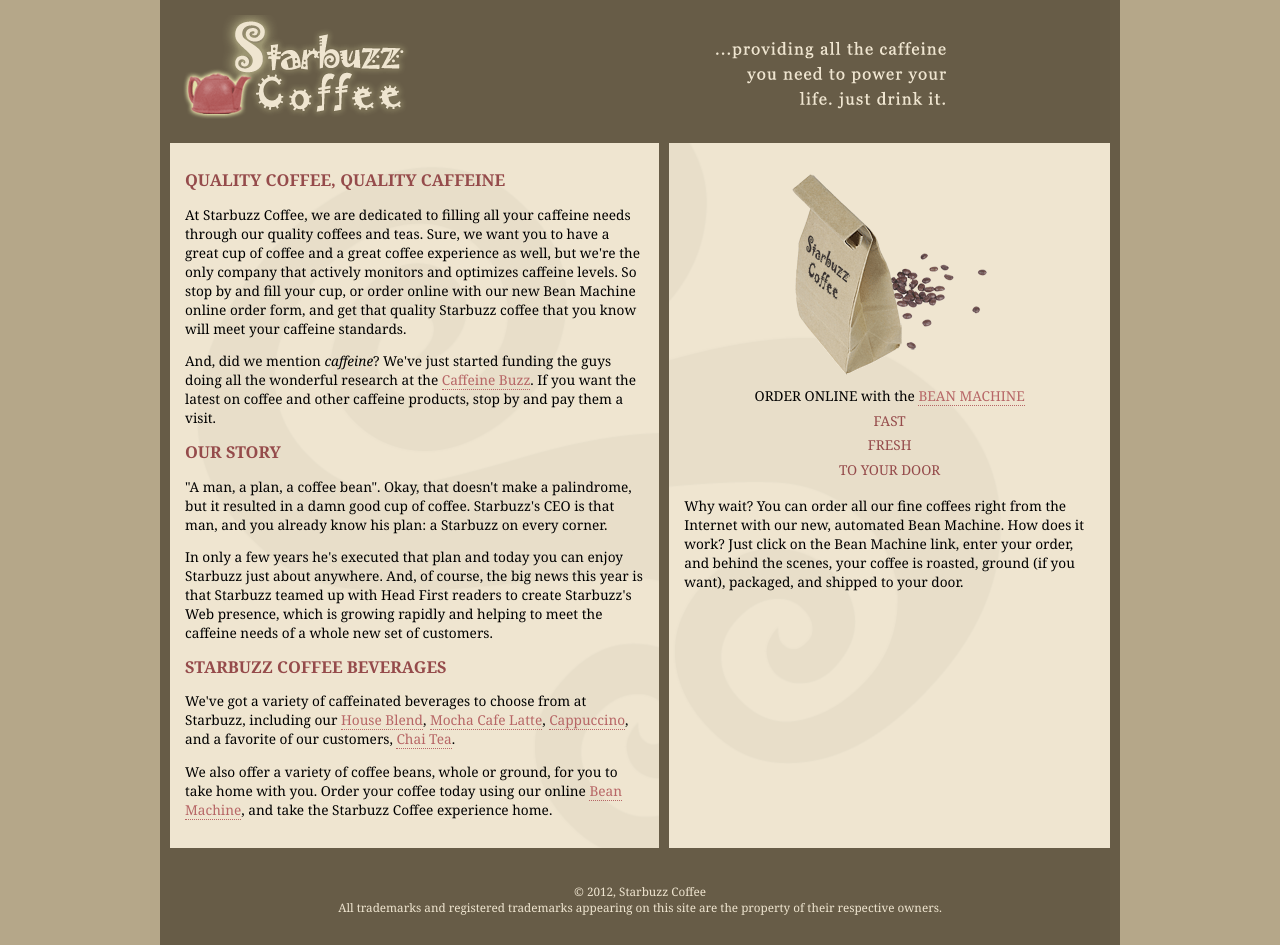
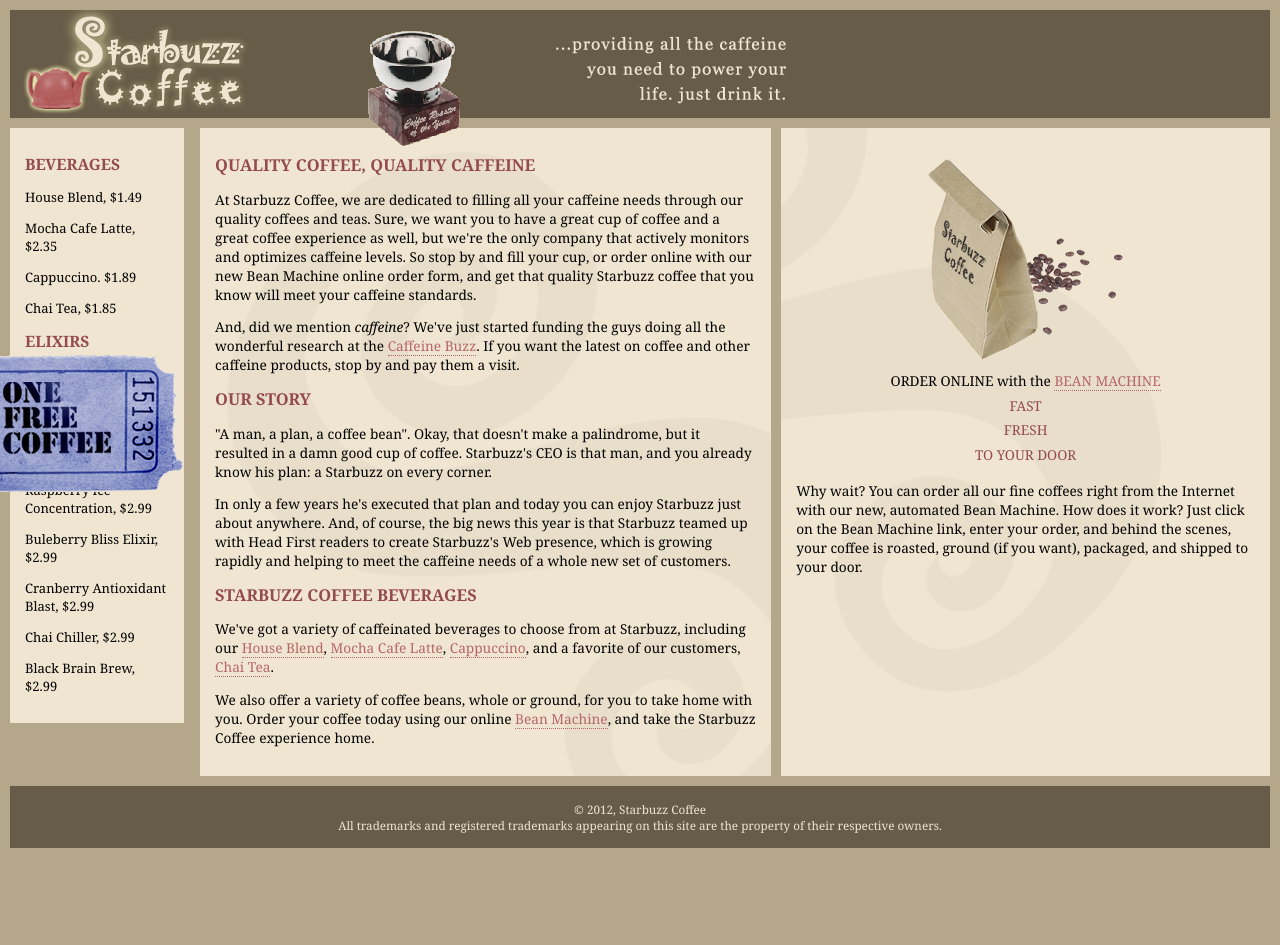
Before and after one commit to Zengxubin/School-starbuzz, a plain HTML site: page index.html in a window 1280 px wide. After the commit the page ends 858 px from the top, so only its background shows below. Drawn offline with Linux system fonts and the light colour scheme.

Commit message:
增加了奖杯和优惠券

```diff
--- a/index.html
+++ b/index.html
@@ -13,7 +13,28 @@
     </div>
 
     <div id="tableContainer">
-      <div id="tableRow">
+        <div id="tableRow">
+      <div id="drinks">
+      <h1>BEVERAGES</h1>
+        <p>House Blend, $1.49</p>
+        <p>Mocha Cafe Latte, $2.35</p>
+        <p>Cappuccino. $1.89</p>
+        <p>Chai Tea, $1.85</p>
+      <h1>ELIXIRS</h1>
+        <p>
+          We proudly serve elixirs brewed by our friend
+          at the Head First Lounge.
+        </p>
+        <p>Green Tea Cooler, $2.99</p>
+        <p>Raspberry Ice Concentration, $2.99</p>
+        <p>Buleberry Bliss Elixir, $2.99</p>
+        <p>Cranberry Antioxidant Blast, $2.99</p>
+        <p>Chai Chiller, $2.99</p>
+        <p>Black Brain Brew, $2.99</p>
+    </div>
+
+
+
       <div id="main">
       <h1>QUALITY COFFEE, QUALITY CAFFEINE</h1>
       <p>
@@ -92,5 +113,16 @@
       this site are the property of their respective owners.
     </div>
     </div>
+
+    <div id="award">
+      <img src="images/award.gif"
+           alt="Roaster of the Year award">
+    </div>
+
+    <div id="coupon">
+        <a href="freecoffee.html" title="Click here to get your free coffee">
+          <img src="images/ticket.gif" alt="Starbuzz coupon ticket">
+        </a>
+    </div>
   </body>
 </html>
--- a/starbuzz.css
+++ b/starbuzz.css
@@ -7,7 +7,7 @@ body {
 
 #header {
   background-color: #675c47;
-  margin:           10px;
+  margin:           10px 10px 0px 10px;
   height:           108px;
 }
 
@@ -32,9 +32,8 @@ body {
   color:            #efe5d0;
   text-align:       center;
   padding:          15px;
-  margin:           10px;
+  margin:           0px 10px 10px 10px;
   font-size:        90%;
-  clear:            left;
 }
 
 h1 {
@@ -59,14 +58,7 @@ a:visited {
   text-decoration:  none;
   border-bottom:    thin dotted #675c47;
 }
-#allcontent {
-  width: 960px;
-  padding-top: 5px;
-  padding-bottom: 5px;
-  background-color: #675c47;
-  margin-left: auto;
-  margin-right: auto;
-}
+
 div#tableContainer{
   display: table;
 }
@@ -80,3 +72,23 @@ div#tableRow{
 #tableRow {
   display: table-row;
 }
+#drinks{
+
+  background-color: #efe5d0;
+  width: 80%;
+  padding: 15px;
+  vertical-align: top;
+}
+#award {
+position: absolute;
+top:      30px;
+left:     365px;
+}
+#coupon{
+  position: fixed;
+  top: 350px;
+  left: -90px;
+}
+#coupon a, img{
+  border: none;
+}
```
